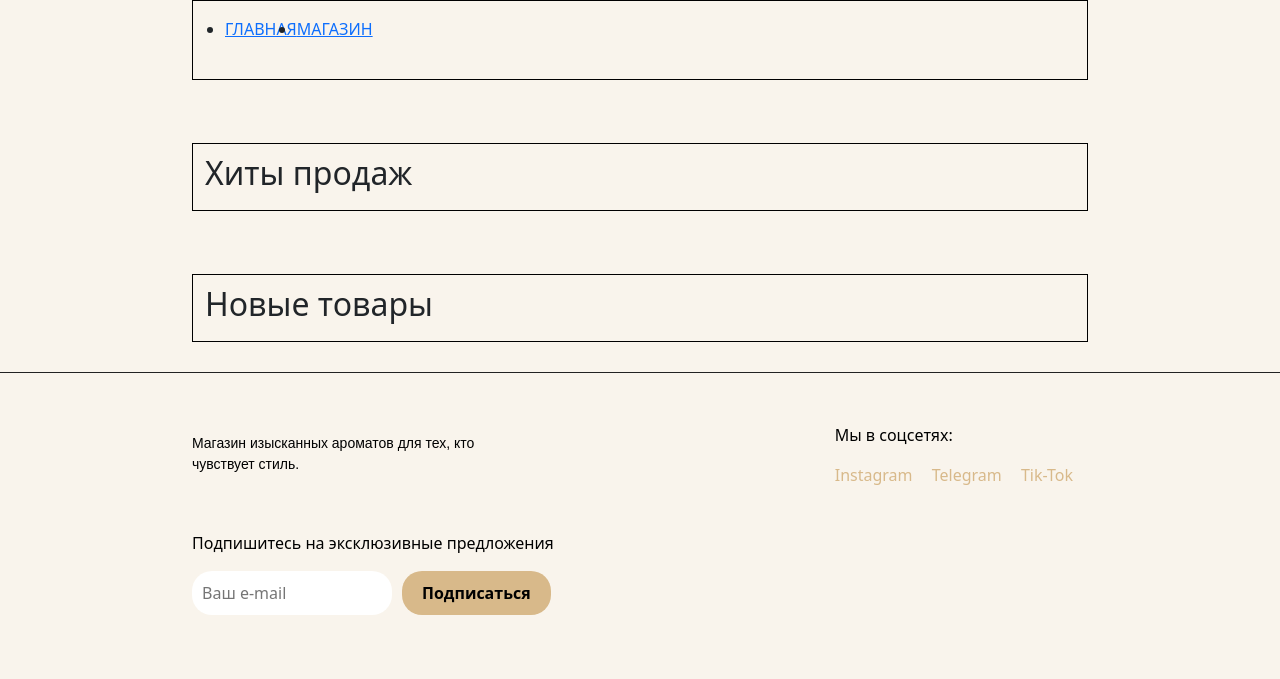
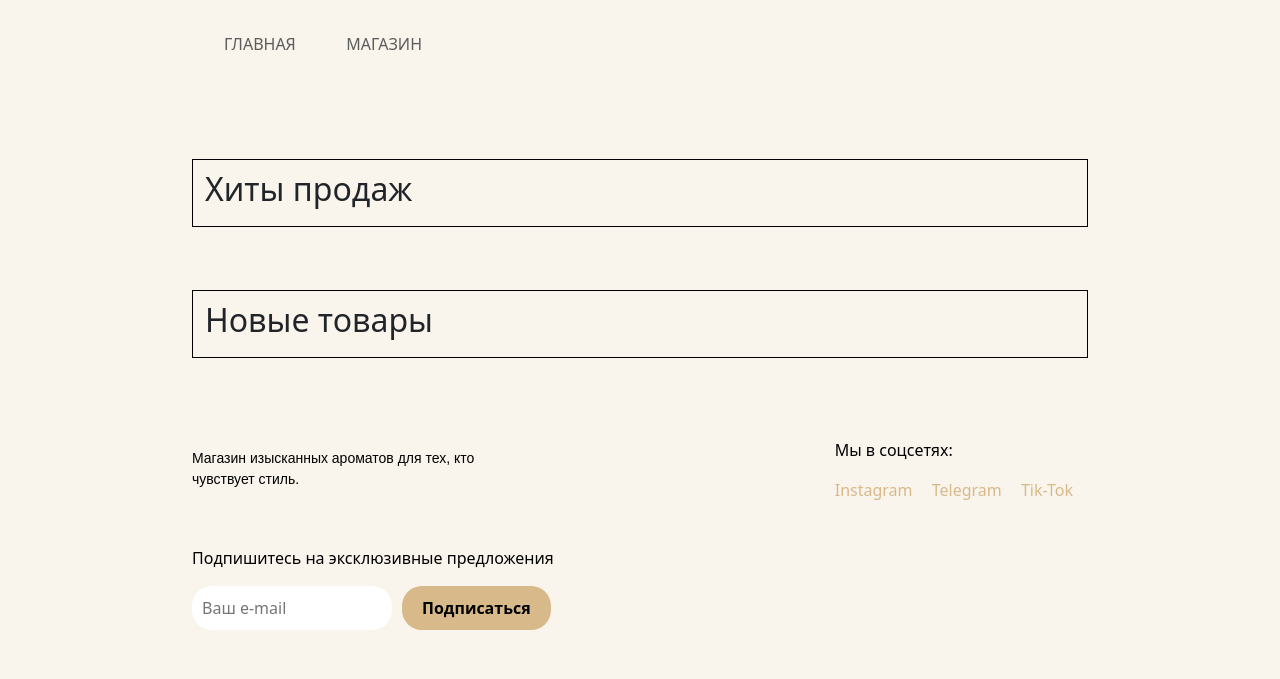
Before and after one commit to Randysman/Perfume-store, a Django app: page / in a window 1280 px wide. Shown: the top 679 px of the page. Run offline with Django 5.2, Linux system fonts and the light colour scheme; data that the repository does not hold is empty; some libraries are stand-ins or nearby versions.

Commit message:
update styles

```diff
--- a/main/static/css/base.css
+++ b/main/static/css/base.css
@@ -3,8 +3,9 @@ footer {
     background-color: #f9f4ec;
     color: #ccc;
     padding: 40px 0;
-    border-top: 1px solid #222;
     width: 100%;
+    display: flex;
+    flex-direction: column;
 }
 
 .footer-content {
@@ -117,6 +118,23 @@ footer {
     margin-bottom: 5px;
 }
 
+.list-card .brand {
+    font-size: 14px;
+    color: #888;
+    margin-bottom: 10px;
+}
+
+.list-card .price {
+    font-size: 16px;
+    color: #d8b98a;
+    font-weight: 600;
+}
+
+
+.link {
+    text-decoration: none;
+}
+
 .list-grid {
     display: grid;
     gap: 30px;
@@ -132,7 +150,16 @@ footer {
 .header {
     height: 80px;
     box-shadow: var(--box-shadow);
-    border: 1px solid #000;
+}
+
+.header-right {
+    width: 230px;
+    height: 80px;
+    margin-top: 8px;
+}
+
+.header-right ul {
+    list-style-type: none;
 }
 
 .header-list {
@@ -165,3 +192,57 @@ container-cat {
     margin-bottom: 40px;
     flex-wrap: wrap;
 }
+
+.link-color {
+    color: #000;
+}
+
+.header-color {
+    color: #000;
+}
+
+.header-content {
+    display: flex;
+    justify-content: space-between;
+    align-items: center;
+}
+
+.cat {
+    list-style-type: none;
+}
+
+.catalog-title {
+    font-family: 'Playfair Display', serif;
+    font-size: 36px;
+    color: #3b3b3b;
+    margin: 30px 30px 20px;
+    text-align: left;
+}
+
+.pol {
+    font-family: 'Playfair Display', serif;
+    margin-top: 14px;
+}
+
+.container-cat {
+    height: 50px;
+    display: flex;
+    margin: 0 50px 0;
+}
+
+.nav-links {
+    list-style: none;
+    display: flex;
+    gap: 20px;
+}
+
+.nav-links a {
+    text-decoration: none;
+    color: #5c5c5c;
+    font-weight: 500;
+    transition: color 0.3s ease;
+}
+
+.nav-links a:hover {
+    color: #b98e5a;
+}
--- a/main/templates/main/base.html
+++ b/main/templates/main/base.html
@@ -13,15 +13,17 @@
 </head>
 <body style="background-color: #f9f4ec">
     <div class="main-container">
-        <div class="header">
-            <ul class="header-list d-flex">
-                <li>
-                    <a href="#" class="d-flex mt-3">Главная</a>
-                </li>
-                <li>
-                    <a href="#" class="d-flex mt-3">Магазин</a>
-                </li>
-            </ul>
+        <div class="header mt-3">
+            <div class="header-right">
+                <ul class="header-list d-flex header-content nav-links">
+                    <li>
+                        <a href="/" class="d-flex mt-3 link header-color">Главная</a>
+                    </li>
+                    <li>
+                        <a href="/shop/" class="d-flex mt-3 link header-color">Магазин</a>
+                    </li>
+                </ul>
+            </div>
         </div>
         {% block content %}{% endblock content %}
     </div>
--- a/main/templates/main/index/index.html
+++ b/main/templates/main/index/index.html
@@ -18,10 +18,13 @@
             <div class="items">
                 {% for product in products %}
                     <div class="">
-                        <a href="#" class="list-card d-flex flex-column align-items-center text-center">
+                        <a href="#" class="list-card d-flex flex-column align-items-center text-center link">
                             <img src="{{ product.image.url }}" class="card-img" alt="{{ product.name }}">
-                            <h5 class="title-card">{{ product.name }}</h5>
-                                    <p class="line"> {{ product.price }} р.</p>
+                            <h2>{{ product.name }}</h2>
+                            {% if product.brand %}
+                                <p class="brand">{{ product.brand }}</p>
+                            {% endif %}
+                            <p class="price"> {{ product.price }} р.</p>
                         </a>
                     </div>
                 {% endfor %}
--- a/main/urls.py
+++ b/main/urls.py
@@ -7,7 +7,7 @@ app_name = 'main'
 
 urlpatterns = [
     path('', ProductView.as_view(), name='product_main'),
-    path('shop', ProductListView.as_view(), name='product_list'),
+    path('shop/', ProductListView.as_view(), name='product_list'),
     path('shop/category/<slug:category_slug>', ProductListView.as_view(), name='product_list_by_category')
 
 ]
```
Also changed, not shown: main/templates/main/product/list.html (+14 -7 lines).
